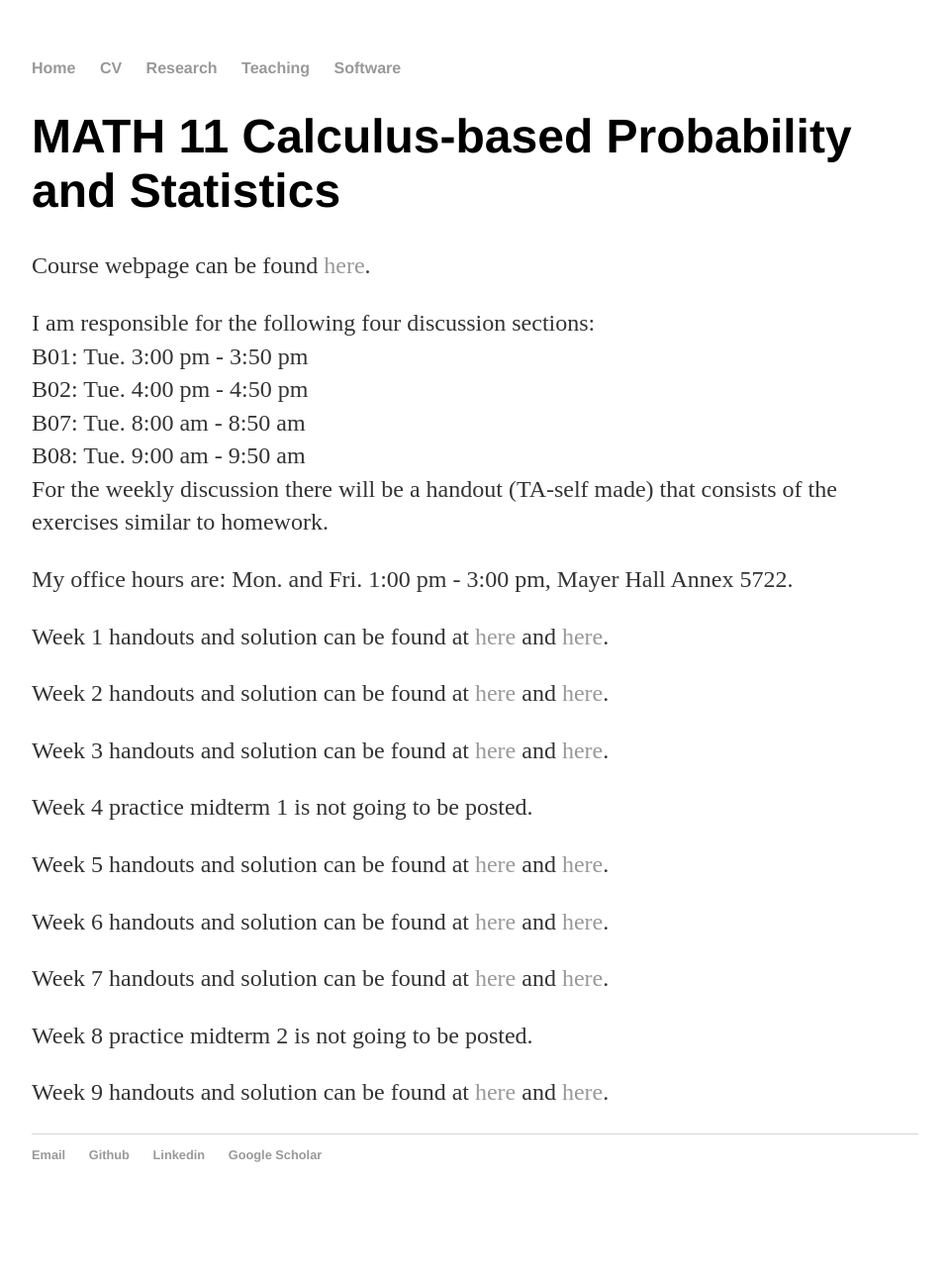
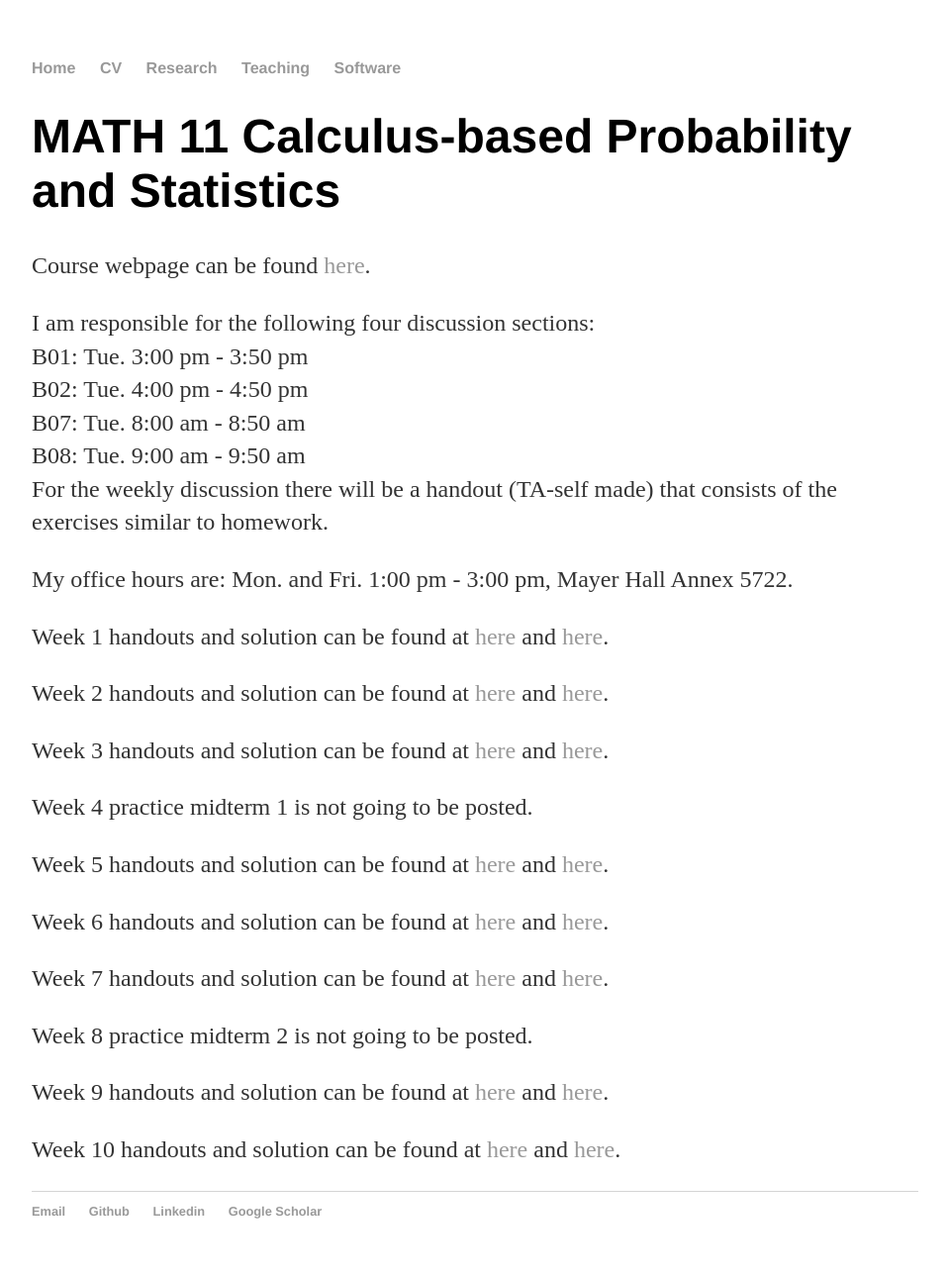
Before and after one commit to kimukook/kimukook.github.io, a Jekyll site: the page built from teaching/math11sp19/index.html, in a window 1280 px wide. Shown: the whole page at 99% size, without its empty margins (160-1119 px from the left). Built offline with Jekyll 4.4.1, drawn with Linux system fonts in a browser that asks for light colours; before the commit the page ends 1234 px from its top, so only the background shows below that.

Commit message:
Update index.html

```diff
--- a/teaching/math11sp19/index.html
+++ b/teaching/math11sp19/index.html
@@ -22,4 +22,5 @@
 	<p> Week 7 handouts and solution can be found at <a href="https://kimukook.github.io/teaching/math11sp19/Math_11_Discussion_week7.pdf">here</a> and <a href="https://kimukook.github.io/teaching/math11sp19/Math_11_Discussion_week7_solutions.pdf">here</a>.</p>
 	<p> Week 8 practice midterm 2 is not going to be posted.</p>
 	<p> Week 9 handouts and solution can be found at <a href="https://kimukook.github.io/teaching/math11sp19/Math_11_Discussion_week9.pdf">here</a> and <a href="https://kimukook.github.io/teaching/math11sp19/Math_11_Discussion_week9_solutions.pdf">here</a>.</p>
+	<p> Week 10 handouts and solution can be found at <a href="https://kimukook.github.io/teaching/math11sp19/Math_11_Discussion_week10.pdf">here</a> and <a href="https://kimukook.github.io/teaching/math11sp19/Math_11_Discussion_week10_solutions.pdf">here</a>.</p>
 </div><!-- /.blurb -->
```
